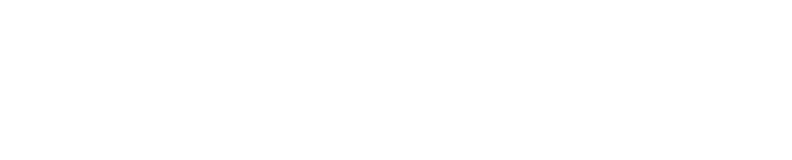
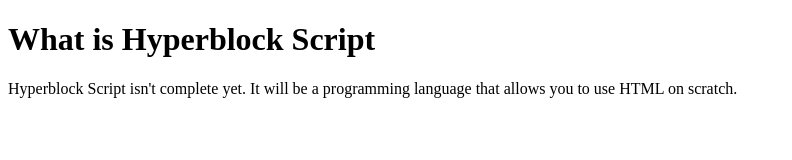
Before and after one commit to Hyperblock-Script/Hyperblock-Script.github.io, a plain HTML site: page index.html in a window 1280 px wide. Shown: the whole page, without its empty margins (0-792 px from the left). Drawn offline with Linux system fonts and the light colour scheme.

Commit message:
Update index.html

```diff
--- a/index.html
+++ b/index.html
@@ -7,6 +7,7 @@
   <title>Hyperblock Script - Use HTML on Scratch!</title>
 </head>
 <body>
-
+<h1>What is Hyperblock Script</h1>
+  Hyperblock Script isn't complete yet. It will be a programming language that allows you to use HTML on scratch.
 </body>
 </html>
```
